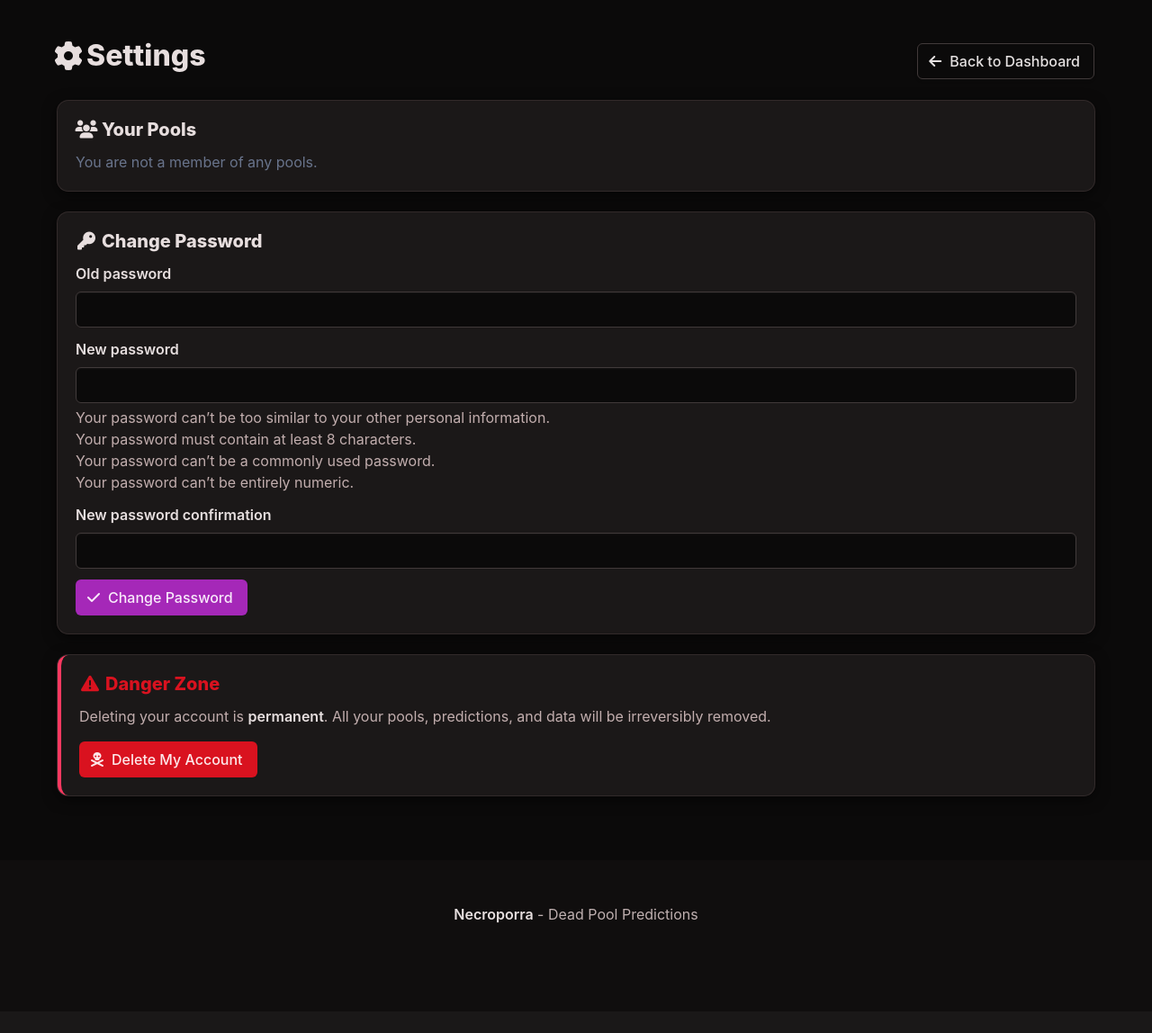
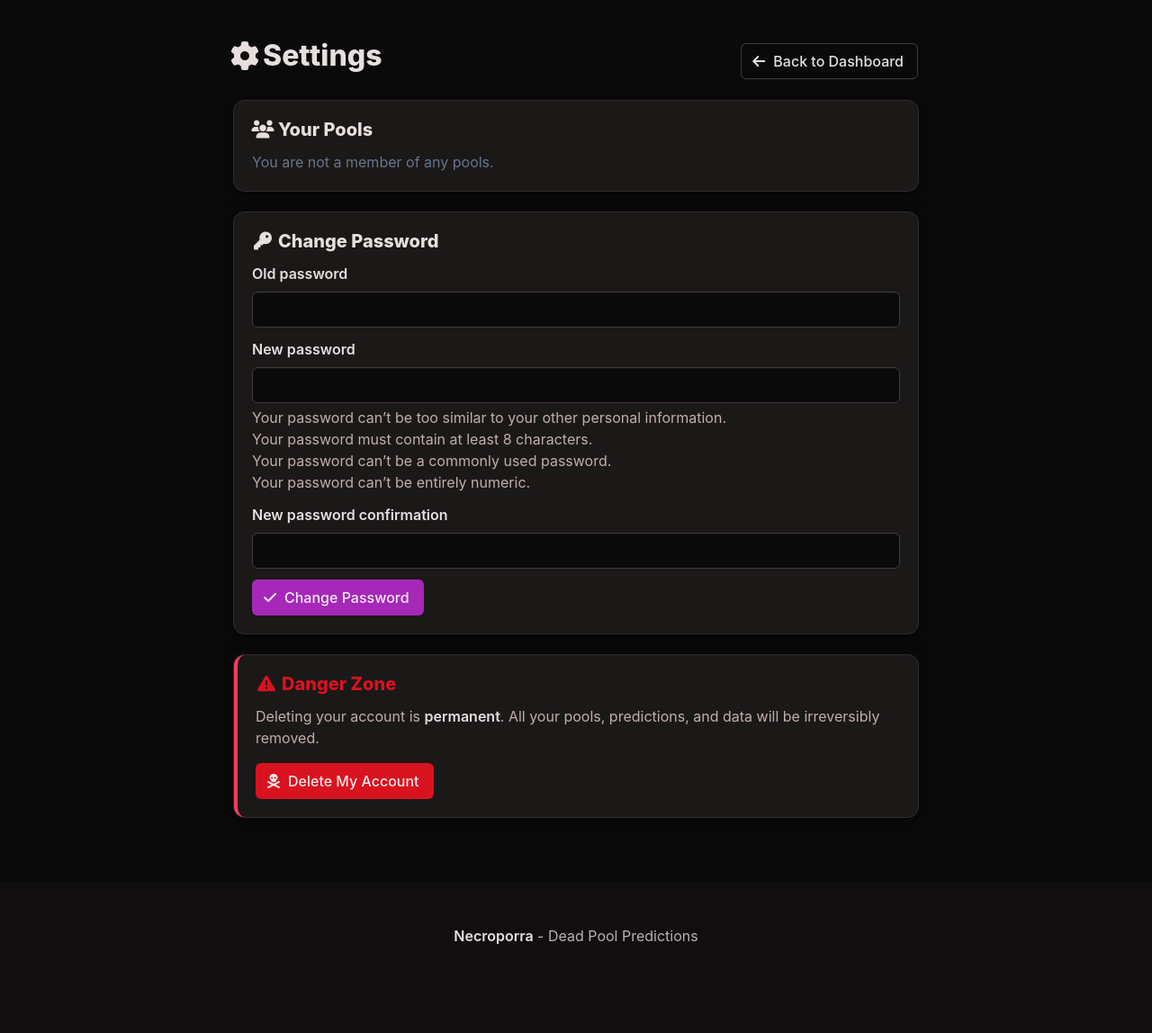
Before and after one commit to Victlebum/necroporra, a Django app: page /settings/ in a window 1280 px wide. Shown: the part 56-1204 px from the top of the page at 90% size. Before the commit the page ends 1082 px from the top, so only its background shows below. Run offline with Django 5.2, Linux system fonts and the light colour scheme; the visitor is signed in with stand-in values (Sample User, id 1); data comes from the database, SQL or seed files in the repository; data that the repository does not hold is empty.

Commit message:
Adjust user settings widith

```diff
--- a/django/templates/necroporra/settings.html
+++ b/django/templates/necroporra/settings.html
@@ -6,6 +6,8 @@
 {% block content %}
 <section class="section">
   <div class="container">
+    <div class="columns is-centered">
+      <div class="column is-6-tablet is-8-desktop">
 
     {# Header #}
     <div class="level mb-5">
@@ -154,6 +156,9 @@
       </button>
     </div>
 
+      </div>
+    </div>
+
   </div>
 </section>
 
```
